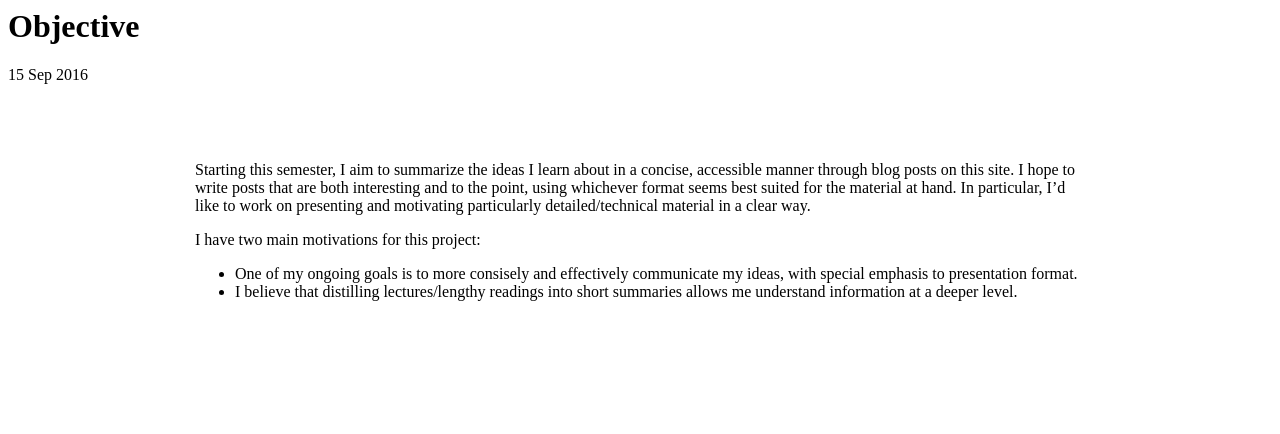
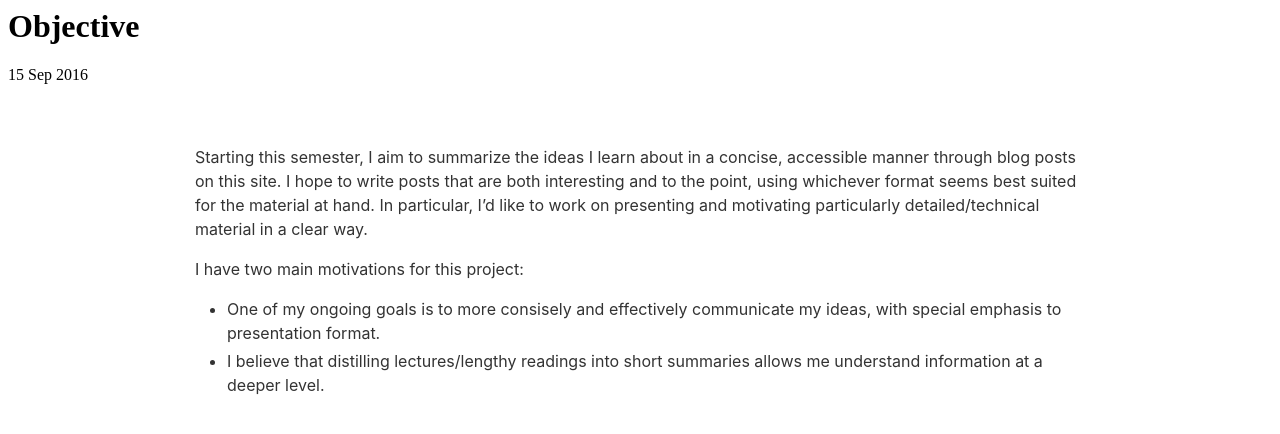
Before and after one commit to cchen23/cchen23.githhub.io, a Jekyll site: the page built from _posts/2016-09-15-objective.md, in a window 1280 px wide. Shown: the top 434 px of the page. Built offline with Jekyll 4.4.1, drawn with Linux system fonts in a browser that asks for light colours.

Commit message:
Update post.html

```diff
--- a/_layouts/post.html
+++ b/_layouts/post.html
@@ -1,6 +1,6 @@
 ---
 ---
-<link rel="stylesheet" href="github-markdown.css">
+<link rel="stylesheet" href="/css/github-markdown.css">
 <style>
     .markdown-body {
         box-sizing: border-box;
```
